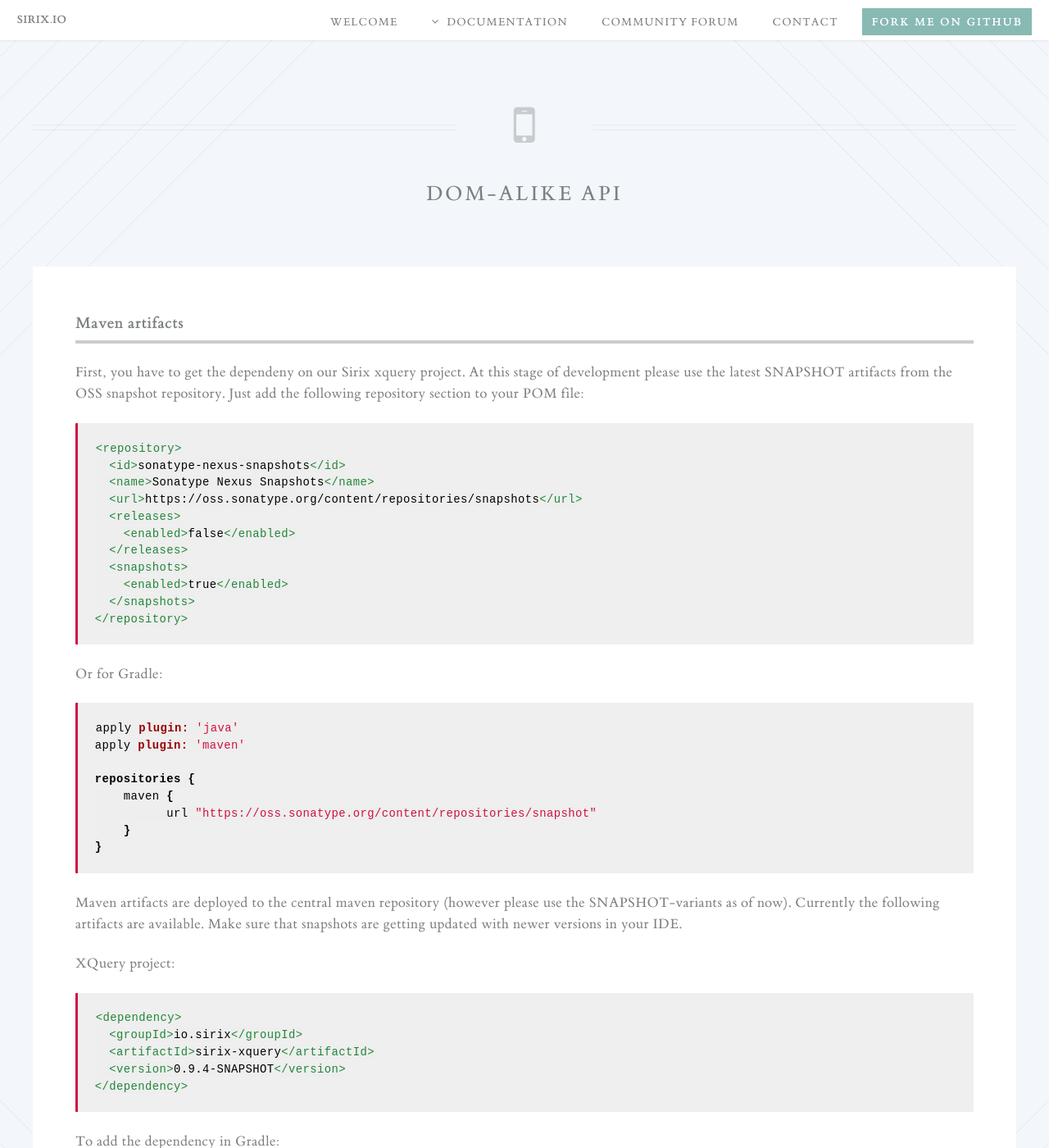
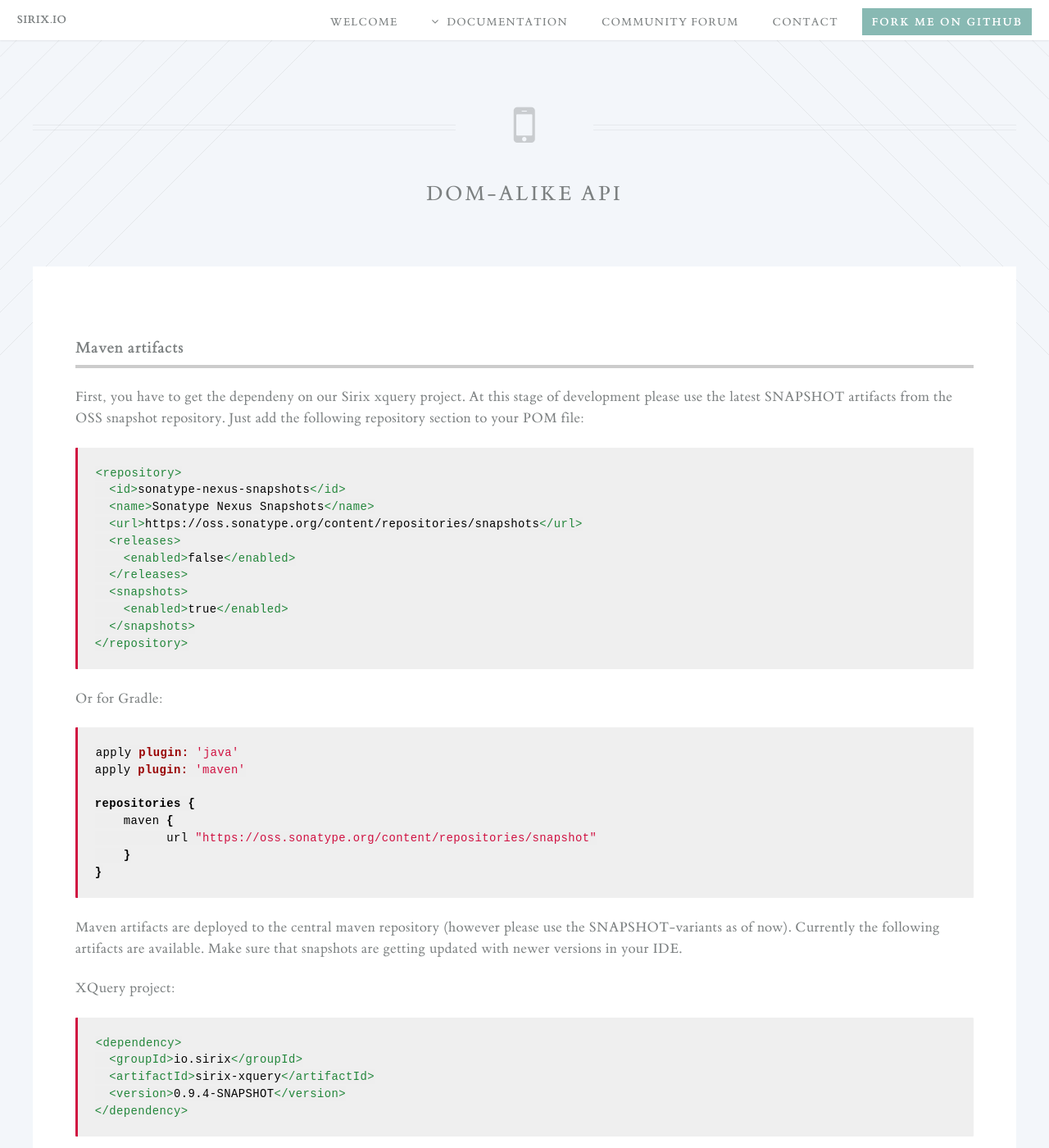
Before and after one commit to sirixdb/sirixdb.github.io, a Jekyll site: the page built from dom-alike-api.md, in a window 1280 px wide and 1400 px high. Shown: the whole window at 82% size. Built offline with Jekyll 4.4.1, drawn with Linux system fonts in a browser that asks for light colours; our own code applies the rules of GitHub Pages for plain Markdown files.

Commit message:
Update style.css

```diff
--- a/css/style.css
+++ b/css/style.css
@@ -1225,6 +1225,14 @@ section.markdown h2, section.markdown h3, section.markdown h4, section.markdown
   text-transform: none;
 }
 
+section.markdown h2 {
+  margin-top: 2em;
+}
+
+section.markdown h3 {
+  margin-top: 1.5em;
+}
+
 section.markdown ol {
   list-style-type: decimal;
   padding-left: 2em;
@@ -1245,7 +1253,7 @@ section.markdown li {
 }
 
 div.highlight > pre {
-  line-height: 1.2}}}}em;
+  line-height: 1.2em;
 }
 
 div.highlighter-rouge + h2, div.highlighter-rouge + h3,
```
